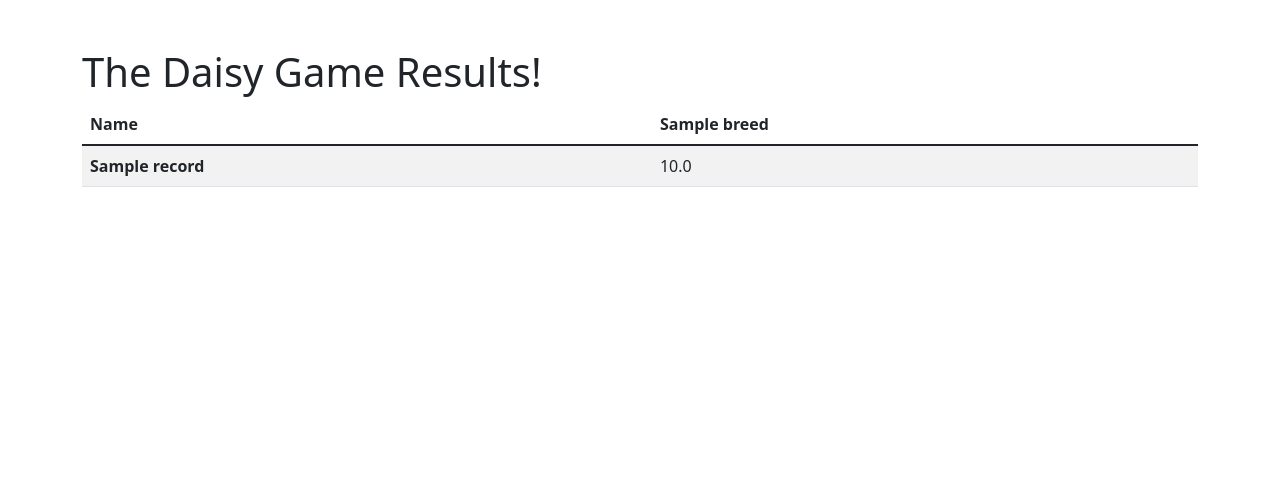
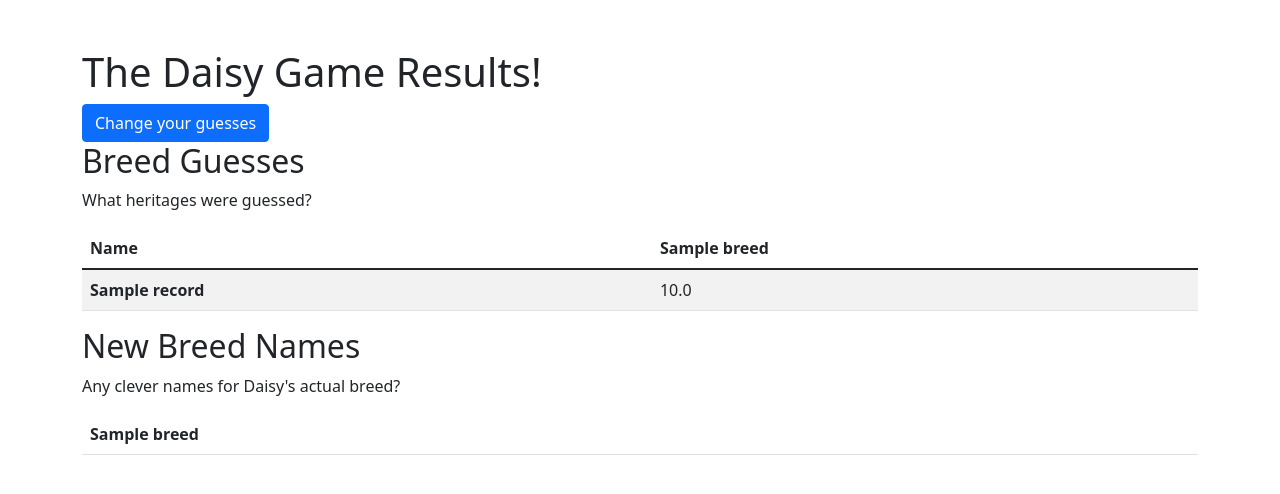
Before and after one commit to WardLT/daisy-game, a Flask app: template templates/guesses.html in a window 1280 px wide. Shown: the top 494 px of the page. Run offline with Flask 2, Linux system fonts and the light colour scheme; the template is opened without the code that fills it: most values are stand-ins (such as "Sample title", 1, 10 or a date in 2020); lists and menus that the app fills with data are empty.

Commit message:
Add a back button to the results page

```diff
--- a/app.py
+++ b/app.py
@@ -75,5 +75,9 @@ def guesses():
     total = results[breed_tags].sum(axis=1).values[:, None]
     results[breed_tags] = results[breed_tags] / total * 100
 
+    # Get the unique breed ideas
+    breed_ideas = set(results['newbreed'])
+
     # Print the form
-    return render_template('guesses.html', results=results.to_dict(orient='records'), breeds=breeds)
+    return render_template('guesses.html', results=results.to_dict(orient='records'), breeds=breeds,
+                           breed_ideas=breed_ideas)
--- a/templates/guesses.html
+++ b/templates/guesses.html
@@ -17,6 +17,12 @@
 <!-- Begin page content -->
 <main role="main" class="container">
     <h1 class="mt-5">The Daisy Game Results!</h1>
+
+    <a class="btn btn-primary" href="/" role="button">Change your guesses</a>
+
+    <h2>Breed Guesses</h2>
+
+    <p>What heritages were guessed?</p>
 
     <table class="table table-striped">
         <thead>
@@ -41,6 +47,18 @@
         </tr>
         {% endfor %}
     </table>
+
+    <h2>New Breed Names</h2>
+
+    <p>Any clever names for Daisy's actual breed?</p>
+
+    <table class="table">
+        {% for breed in breed_ideas %}
+        <tr>
+            <th scope="row">{{breed}}</th>
+        </tr>
+        {% endfor %}
+    </table>
 </main>
 </body>
 </html>
```
